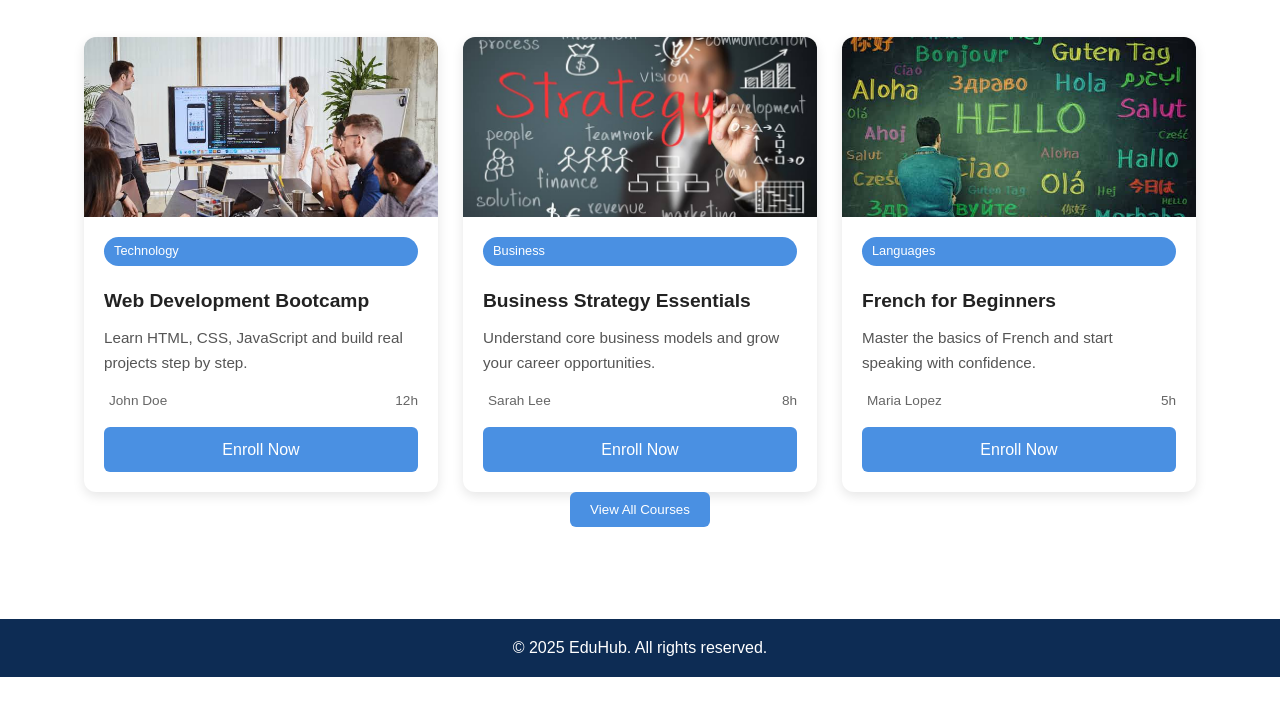
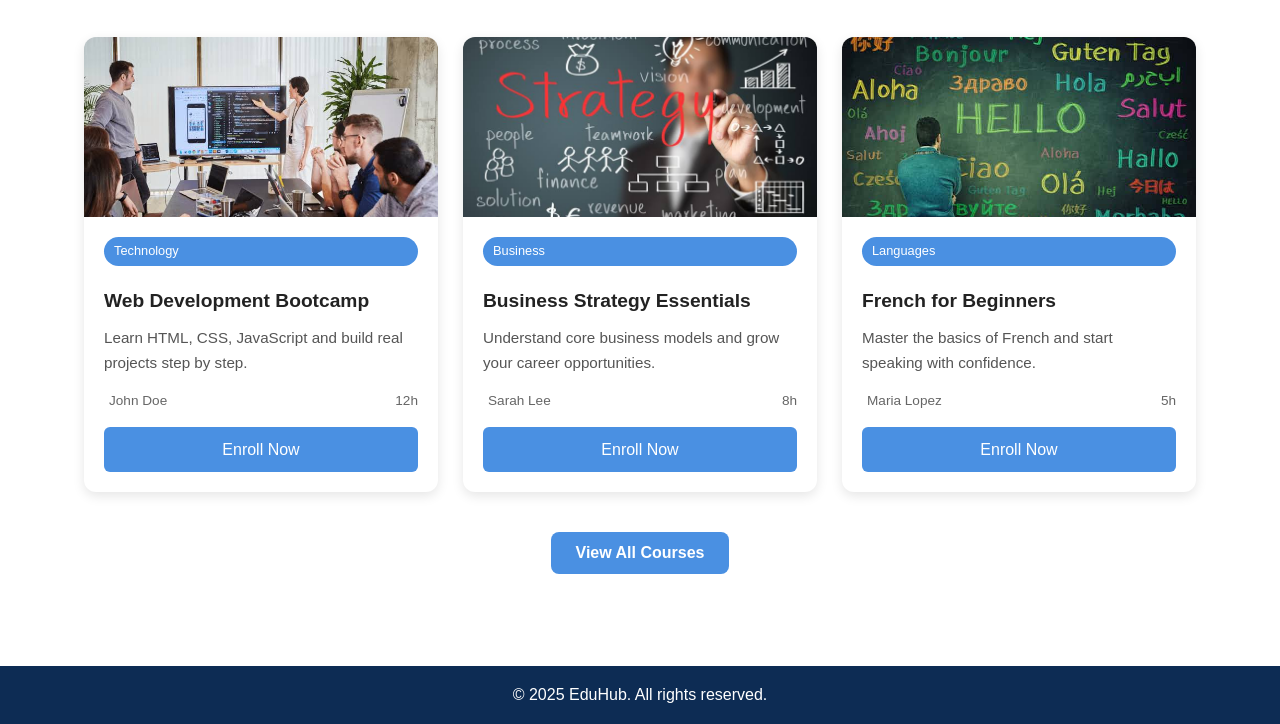
Before and after one commit to raufrasheed37-ctrl/Education, a plain HTML site: page courses.html in a window 1280 px wide. Shown: the part 220-944 px from the top of the page. Before the commit the page ends 897 px from the top, so only its background shows below. Drawn offline with Linux system fonts and the light colour scheme.

Commit message:
course enroll button styling

```diff
--- a/assets/css/style.css
+++ b/assets/css/style.css
@@ -326,7 +326,7 @@ nav a.active, nav a:hover {
 }
 
 .course-card .btn {
-  display: inline-block;
+  display: inline-block;;
   padding: 10px 18px;
   background: #4a90e2;
   color: #fff;
@@ -347,6 +347,28 @@ nav a.active, nav a:hover {
 
 .hidden {
   display: none;
+}
+
+.view-all {
+  margin-top: 40px; /* space between courses and button */
+  text-align: center; /* center the button */
+}
+
+.view-all .btn {
+  background: #4a90e2;
+  width: auto;
+  color: #fff;
+  padding: 12px 25px;
+  border-radius: 8px;
+  font-size: 1rem;
+  font-weight: 600;
+  cursor: pointer;
+  border: none;
+  transition: background 0.3s ease;
+}
+
+.view-all .btn:hover {
+  background: #4a90e2;
 }
 
 
--- a/courses.html
+++ b/courses.html
@@ -83,6 +83,7 @@
         <div class="course-meta">
           <span><i class="fas fa-user"></i> Alex Kim</span>
           <span><i class="fas fa-clock"></i> 15h</span>
+          <a href="#" class="btn">Enroll Now</a>
         </div>
       </div>
     </div>
@@ -96,6 +97,7 @@
         <div class="course-meta">
           <span><i class="fas fa-user"></i> Emily Clark</span>
           <span><i class="fas fa-clock"></i> 6h</span>
+          <a href="#" class="btn">Enroll Now</a>
         </div>
       </div>
     </div>
@@ -109,6 +111,7 @@
         <div class="course-meta">
           <span><i class="fas fa-user"></i> Dr. Andrew Smith</span>
           <span><i class="fas fa-clock"></i> 10h</span>
+          <a href="#" class="btn">Enroll Now</a>
         </div>
       </div>
     </div>
```
